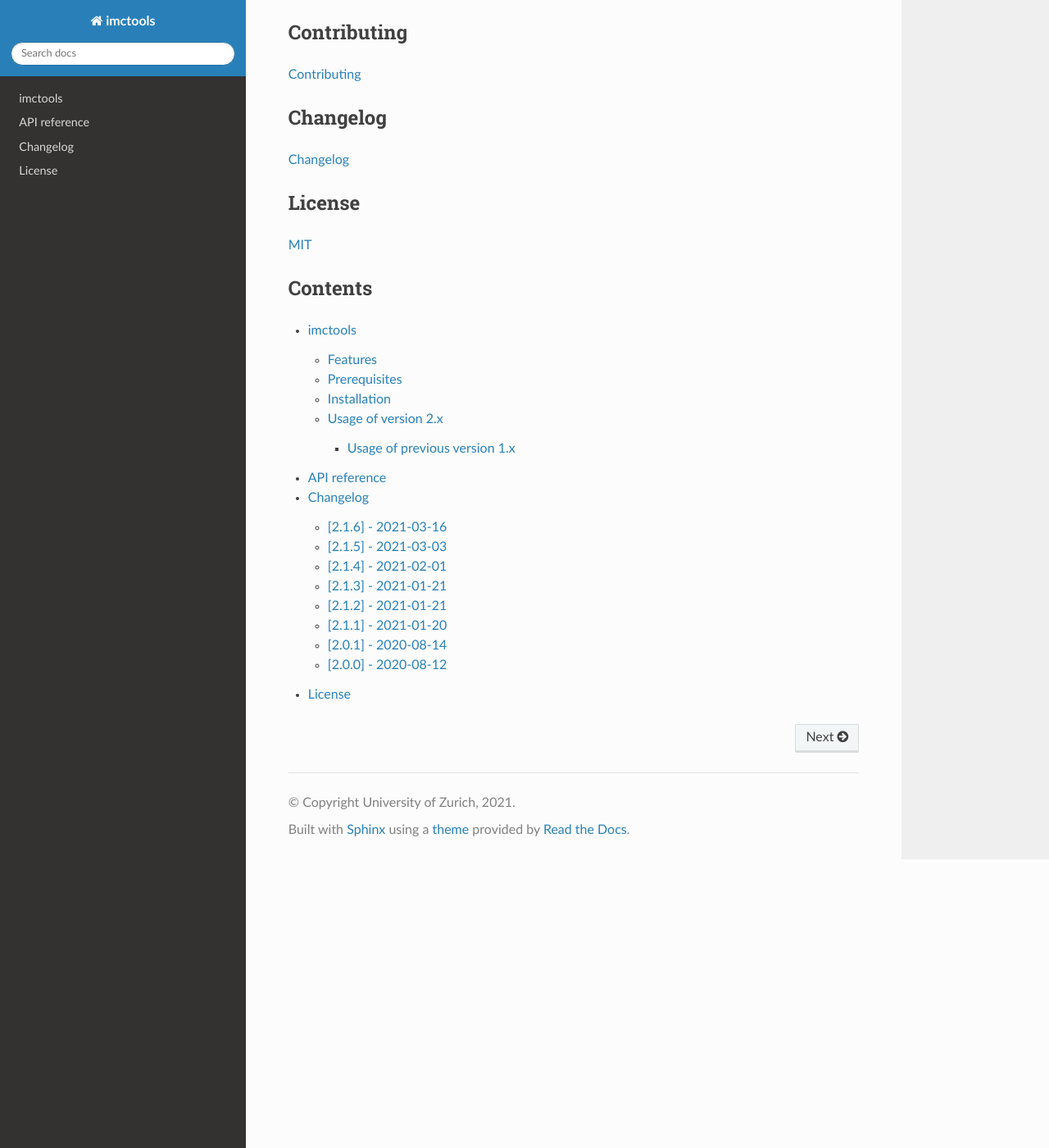
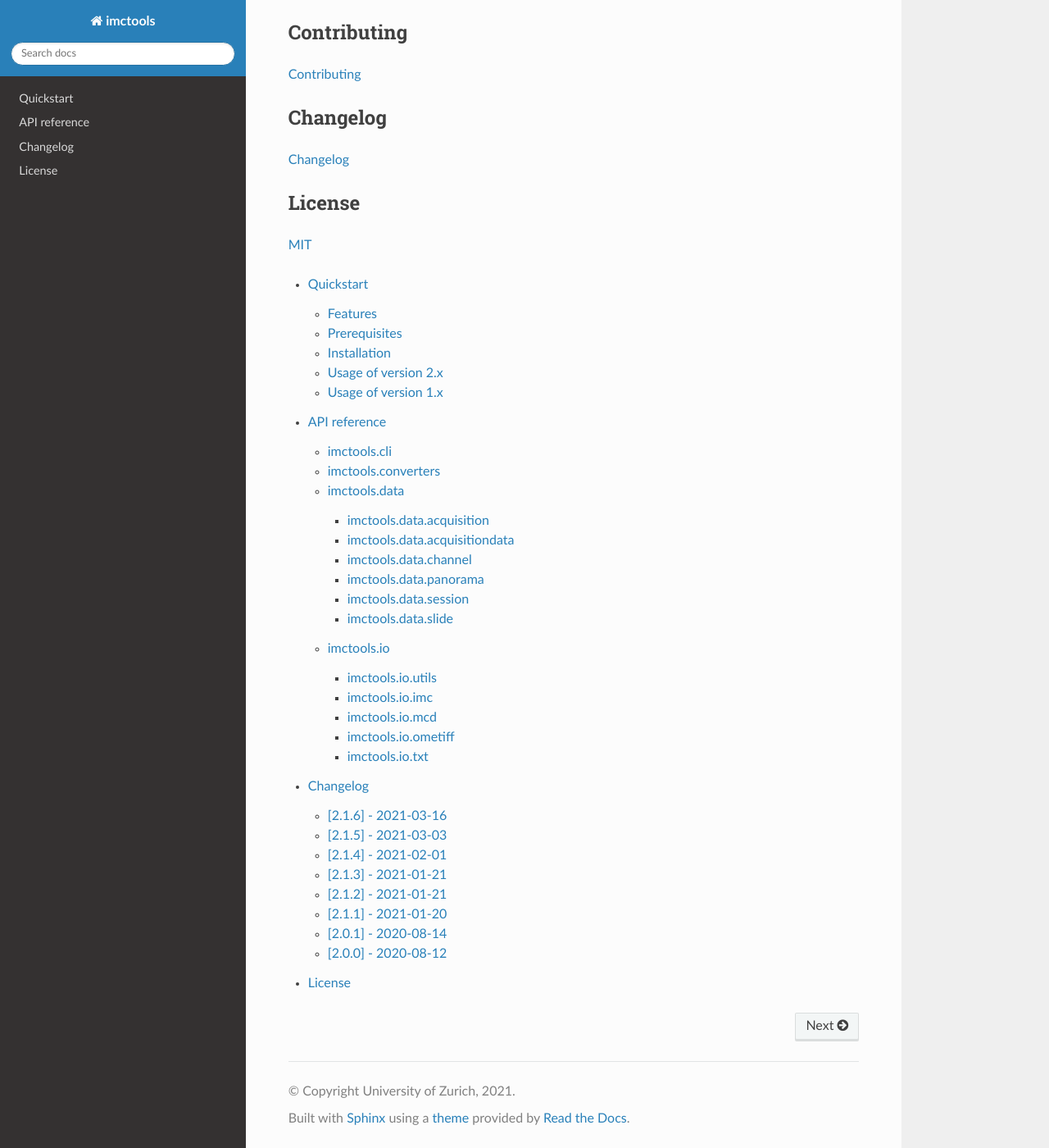
Before and after one commit to BodenmillerGroup/imctools, a Sphinx documentation site: the page built from docs/source/index.md, in a window 1280 px wide and 1400 px high, scrolled down 860 px. Shown: the whole window at 82% size. Built offline with Sphinx 7.4.7 and the Read the Docs theme 2.0.0, drawn with Linux system fonts in a browser that asks for light colours.

````diff
--- a/README.md
+++ b/README.md
@@ -40,13 +40,3 @@ Created and maintained by Vito Zanotelli [vito.zanotelli@uzh.ch](mailto:vito.zan
 ## License
 
 [MIT](https://bodenmillergroup.github.io/imctools/LICENSE.html)
-
-## Contents
-
-```{toctree}
-quickstart
-api_reference
-CONTRIBUTING
-CHANGELOG
-LICENSE
-```
--- a/docs/source/_templates/autosummary/class.rst
+++ /dev/null
@@ -1,8 +0,0 @@
-{{ fullname }}
-{{ underline }}
-
-.. autoclass:: {{ fullname }}
-    :members:
-    :undoc-members:
-    :special-members: __init__, __getitem__
-    :inherited-members:
--- a/docs/source/_templates/autosummary/module.rst
+++ /dev/null
@@ -1,6 +0,0 @@
-{{ fullname }}
-{{ underline }}
-
-.. automodule:: {{ fullname }}
-    :members:
-    :undoc-members:
--- a/docs/source/conf.py
+++ b/docs/source/conf.py
@@ -29,14 +29,14 @@ author = "Vito Zanotelli <vito.zanotelli@uzh.ch>, Anton Rau <anton.rau@uzh.ch>"
 extensions = [
     'myst_parser',
     'sphinx.ext.autodoc',
-    'sphinx.ext.autosummary',
+    # 'sphinx.ext.autosummary',
     'sphinx.ext.napoleon',
     'sphinx_autodoc_typehints',
     'sphinx_paramlinks'
 ]
 
 # Add any paths that contain templates here, relative to this directory.
-templates_path = ['_templates']
+templates_path = []
 
 # List of patterns, relative to source directory, that match files and
 # directories to ignore when looking for source files.
@@ -57,4 +57,4 @@ html_static_path = ['_static']
 
 add_module_names = False
 autodoc_member_order = 'bysource'
-autosummary_generate = True
+autosummary_generate = False
--- a/docs/source/stubs/imctools.cli.rst
+++ b/docs/source/imctools.cli.rst
@@ -2,5 +2,6 @@ imctools.cli
 ============
 
 .. automodule:: imctools.cli
+    :imported-members:
     :members:
     :undoc-members:
--- a/docs/source/stubs/imctools.converters.rst
+++ b/docs/source/imctools.converters.rst
@@ -2,5 +2,6 @@ imctools.converters
 ===================
 
 .. automodule:: imctools.converters
+    :imported-members:
     :members:
     :undoc-members:
--- /dev/null
+++ b/docs/source/imctools.data.rst
@@ -0,0 +1,38 @@
+imctools.data
+=============
+
+imctools.data.acquisition
+-------------------------
+.. automodule:: imctools.data.acquisition
+    :members:
+    :undoc-members:
+
+imctools.data.acquisitiondata
+-----------------------------
+.. automodule:: imctools.data.acquisitiondata
+    :members:
+    :undoc-members:
+
+imctools.data.channel
+---------------------
+.. automodule:: imctools.data.channel
+    :members:
+    :undoc-members:
+
+imctools.data.panorama
+----------------------
+.. automodule:: imctools.data.panorama
+    :members:
+    :undoc-members:
+
+imctools.data.session
+---------------------
+.. automodule:: imctools.data.session
+    :members:
+    :undoc-members:
+
+imctools.data.slide
+-------------------
+.. automodule:: imctools.data.slide
+    :members:
+    :undoc-members:
--- /dev/null
+++ b/docs/source/imctools.io.rst
@@ -0,0 +1,44 @@
+imctools.io
+===========
+
+imctools.io.utils
+-----------------
+.. automodule:: imctools.io.utils
+    :members:
+    :undoc-members:
+
+imctools.io.imc
+---------------
+.. automodule:: imctools.io.imc.imcparser
+    :members:
+    :undoc-members:
+
+.. automodule:: imctools.io.imc.imcwriter
+    :members:
+    :undoc-members:
+
+imctools.io.mcd
+---------------
+.. automodule:: imctools.io.mcd.mcdparser
+    :members:
+    :undoc-members:
+
+.. automodule:: imctools.io.mcd.mcdxmlparser
+    :members:
+    :undoc-members:
+
+.. automodule:: imctools.io.mcd.constants
+    :members:
+    :undoc-members:
+
+imctools.io.ometiff
+-------------------
+.. automodule:: imctools.io.ometiff.ometiffparser
+    :members:
+    :undoc-members:
+
+imctools.io.txt
+---------------
+.. automodule:: imctools.io.txt.txtparser
+    :members:
+    :undoc-members:
--- a/docs/source/index.md
+++ b/docs/source/index.md
@@ -1,2 +1,10 @@
 ```{include} ../../README.md
 ```
+
+```{toctree}
+quickstart
+api_reference
+CONTRIBUTING
+CHANGELOG
+LICENSE
+```
--- a/docs/source/quickstart.md
+++ b/docs/source/quickstart.md
@@ -1,4 +1,4 @@
-# imctools
+# Quickstart
 
 > `imctools` v2.x has many changes in IMC data output format, available CLI commands, dropped Python 2 and Fiji plugins support, etc.
 > If you are using `imctools` in pre-processing pipelines, please install v1.x version until your pipeline is modified accordingly!
@@ -79,7 +79,7 @@ ac_data.save_tiffs("/home/anton/tiffs", compression=0, bigtiff=False)
 parser.close()
 ```
 
-### Usage of previous version 1.x
+## Usage of version 1.x
 
 ```python
 import imctools.io.mcdparser as mcdparser
--- a/docs/source/stubs/imctools.data.rst
+++ /dev/null
@@ -1,6 +0,0 @@
-imctools.data
-=============
-
-.. automodule:: imctools.data
-    :members:
-    :undoc-members:
--- a/docs/source/stubs/imctools.io.rst
+++ /dev/null
@@ -1,6 +0,0 @@
-imctools.io
-===========
-
-.. automodule:: imctools.io
-    :members:
-    :undoc-members:
````
Also changed, not shown: docs/source/api_reference.rst (+6 -16 lines), 2 other files.
